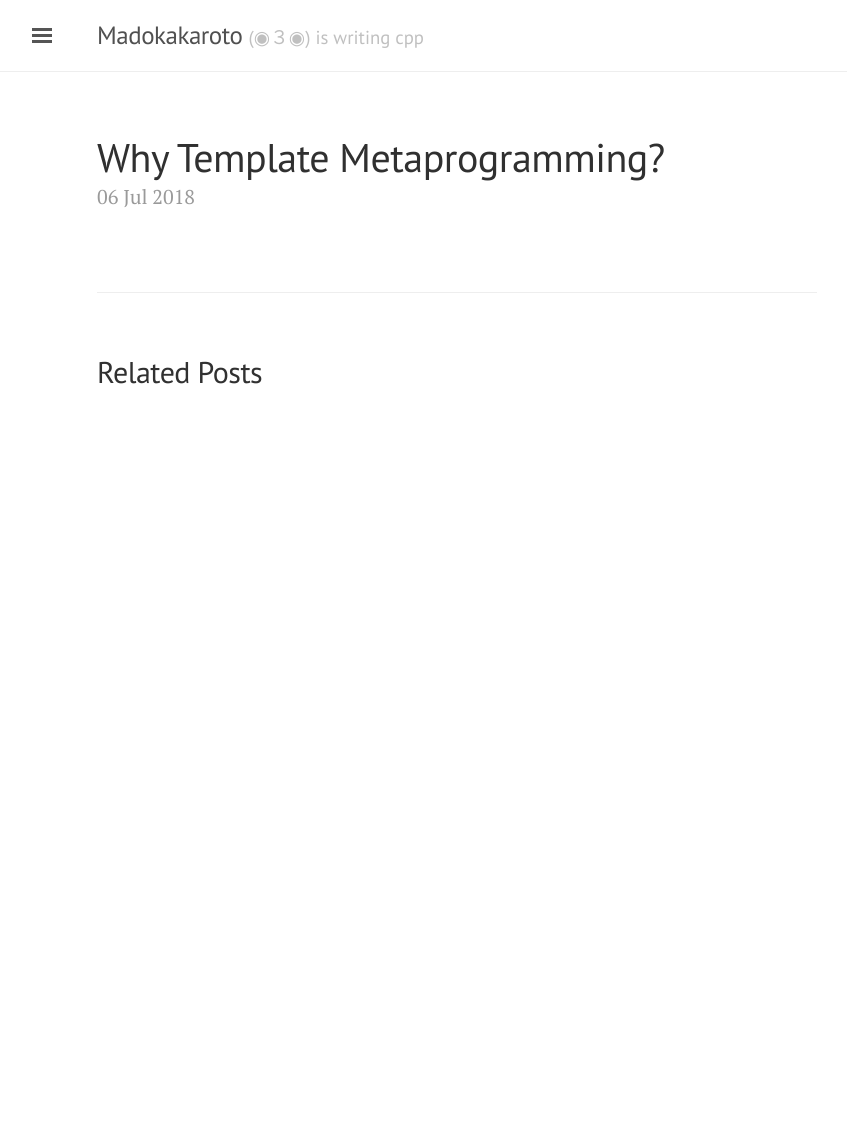
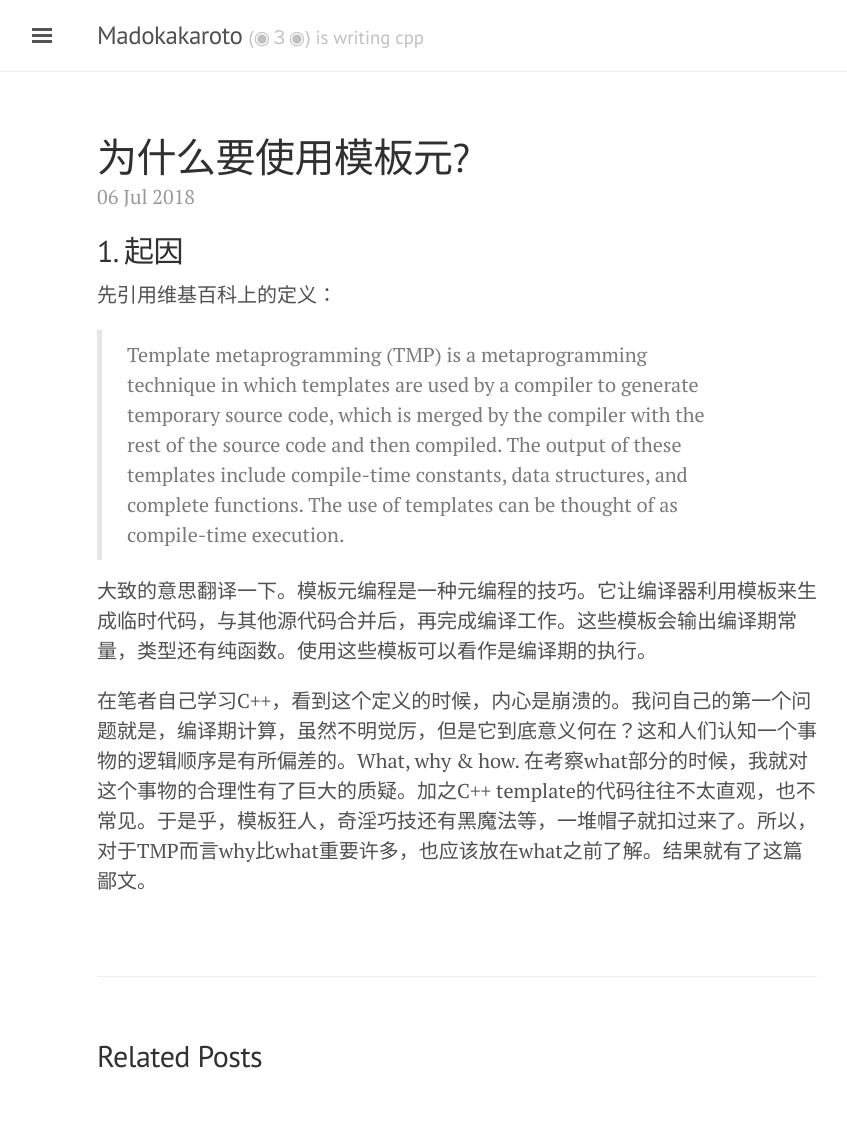
Before and after one commit to IndignantAngel/IndignantAngel.github.io, a Jekyll site: the page built from _posts/2018-07-06-Why-Template-Metaprogramming.md, in a window 1280 px wide. Shown: the whole page, without its empty margins (3-850 px from the left). Built offline with Jekyll 4.4.1, drawn with Linux system fonts in a browser that asks for light colours; before the commit the page ends 900 px from its top, so only the background shows below that.

Commit message:
first blog

```diff
--- a/_posts/2018-07-06-Why-Template-Metaprogramming.md
+++ b/_posts/2018-07-06-Why-Template-Metaprogramming.md
@@ -1,5 +1,14 @@
 ---
 layout: post
-title: Why Template Metaprogramming?
+title: 为什么要使用模板元?
 categories: moderncpp
 ---
+
+## 1. 起因
+
+先引用维基百科上的定义：
+> Template metaprogramming (TMP) is a metaprogramming technique in which templates are used by a compiler to generate temporary source code, which is merged by the compiler with the rest of the source code and then compiled. The output of these templates include compile-time constants, data structures, and complete functions. The use of templates can be thought of as compile-time execution.
+
+大致的意思翻译一下。模板元编程是一种元编程的技巧。它让编译器利用模板来生成临时代码，与其他源代码合并后，再完成编译工作。这些模板会输出编译期常量，类型还有纯函数。使用这些模板可以看作是编译期的执行。
+
+在笔者自己学习C++，看到这个定义的时候，内心是崩溃的。我问自己的第一个问题就是，编译期计算，虽然不明觉厉，但是它到底意义何在？这和人们认知一个事物的逻辑顺序是有所偏差的。What, why & how. 在考察what部分的时候，我就对这个事物的合理性有了巨大的质疑。加之C++ template的代码往往不太直观，也不常见。于是乎，模板狂人，奇淫巧技还有黑魔法等，一堆帽子就扣过来了。所以，对于TMP而言why比what重要许多，也应该放在what之前了解。结果就有了这篇鄙文。
```
